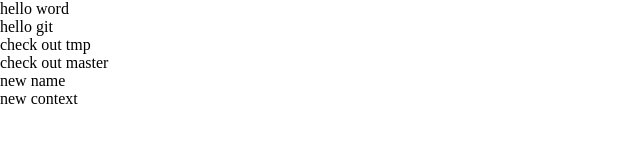
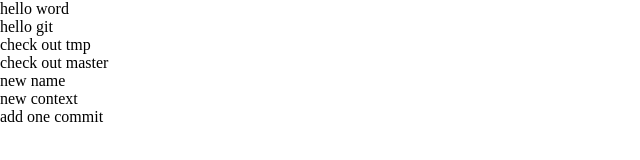
Before and after one commit to Digoooo0/tools, a plain HTML site: page tmp.html in a window 1280 px wide. Shown: the whole page, without its empty margins (0-640 px from the left). Drawn offline with Linux system fonts and the light colour scheme.

Commit message:
add one commit

```diff
--- a/tmp.html
+++ b/tmp.html
@@ -15,6 +15,7 @@
 <div>new name</div>
 
 <div>new context</div>
+<div>add one commit</div>
 
 </body>
 <script src="third-js/jquery-3.6.4.js"></script>
```
